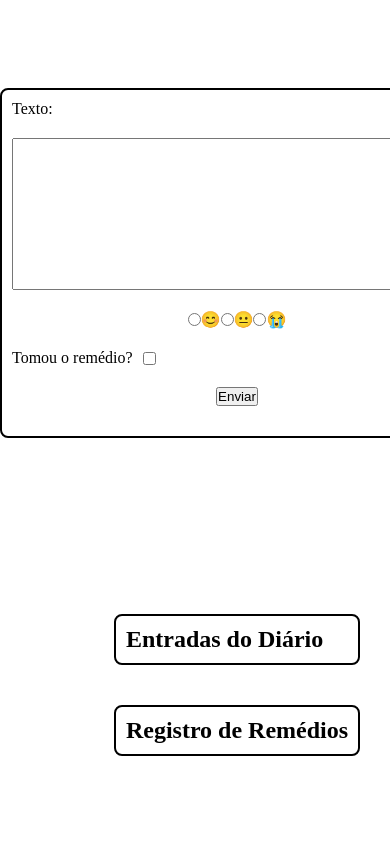
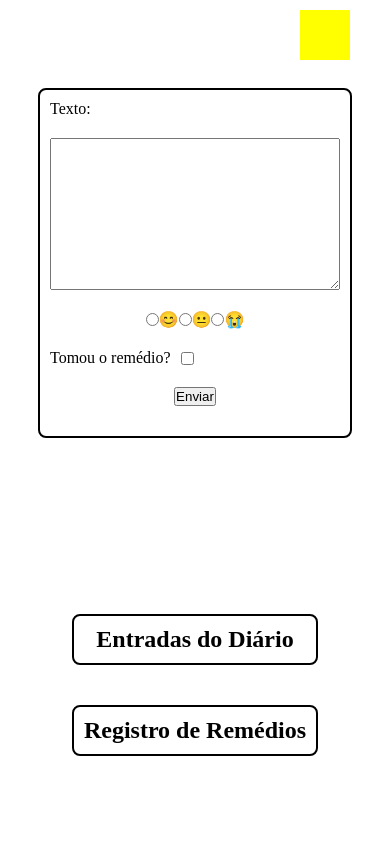
Before and after one commit to lorena-domingos/dose-de-mim, a Flask app: page / in a window 390 px wide; the page is wider, and only the part inside the window is pictured. Run offline with Flask 3, Linux system fonts and the light colour scheme; data that the repository does not hold is empty.

Commit message:
- Adicionar funcionalidade de alternância de tema e estilização do botão sol

```diff
--- a/static/script.js
+++ b/static/script.js
@@ -1,4 +1,5 @@
 let deleteUrl = "";
+let sun = document.querySelector(".sun");
 
 function openModal(texto) {
     document.getElementById("modal-texto").innerText = texto;
@@ -22,3 +23,15 @@ function closeConfirmModal() {
 document.getElementById("confirmDelete").addEventListener("click", function () {
     window.location.href = deleteUrl;
 });
+
+sun.addEventListener("click", function () {
+    if (sun.classList.contains("active")) {
+        sun.classList.remove("active");
+        document.body.style.backgroundColor = "#ffffffff";
+        document.body.style.color = "#000";
+    } else {
+        sun.classList.add("active");
+        document.body.style.backgroundColor = "#333";
+        document.body.style.color = "#fff";
+    }
+});
--- a/static/style.css
+++ b/static/style.css
@@ -6,7 +6,7 @@
 
 main {
     display: grid;
-    grid-template-columns: 1fr 1fr;
+    grid-template-columns: 850px 350px;
     justify-items: center;
     align-items: center;
     height: 100vh;
@@ -57,6 +57,7 @@ form input {
   display: flex;
   flex-direction: column;
   gap: 40px;
+  text-align: center;
 }
 
 .resposta ul li {
@@ -102,8 +103,30 @@ form input {
 }
 
 
+.sun {
+  width: 100px;
+  height: 100px;
+  background-color: yellow;
+
+  position: absolute;
+  top: 20px;
+  right: 80px;
+}
+
+
 @media (max-width: 768px) {
   main {
     grid-template-columns: 1fr;
   }
+
+  .form_diario, .form_remedio {
+    width: 290px;
+  }
+
+  .sun {
+    width: 50px;
+    height: 50px;
+    top: 10px;
+    right: 40px;
+  }
 }
--- a/templates/index.html
+++ b/templates/index.html
@@ -80,6 +80,8 @@
       </div>
     </main>
 
+    <div class="sun"></div>
+
     <script src="../static/script.js"></script>
 </body>
 </html>
```
Also changed, not shown: database.db.
